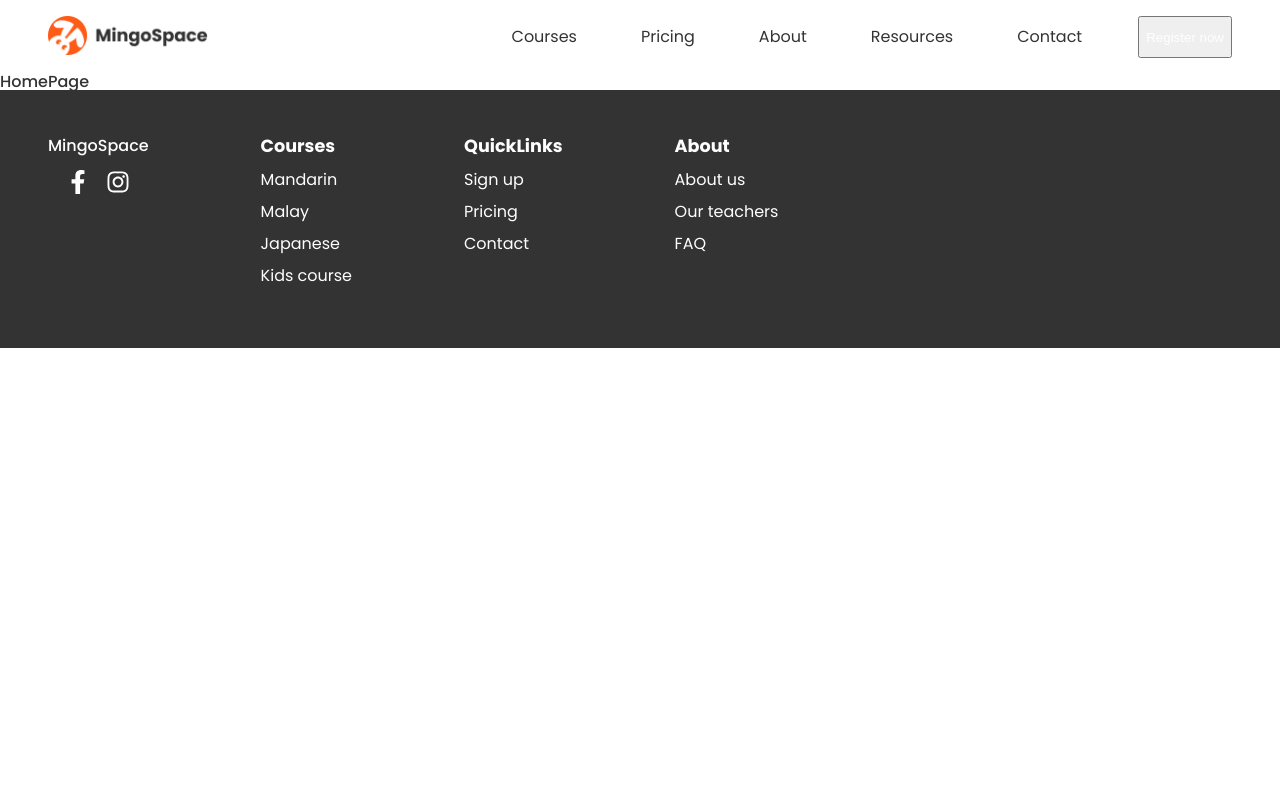
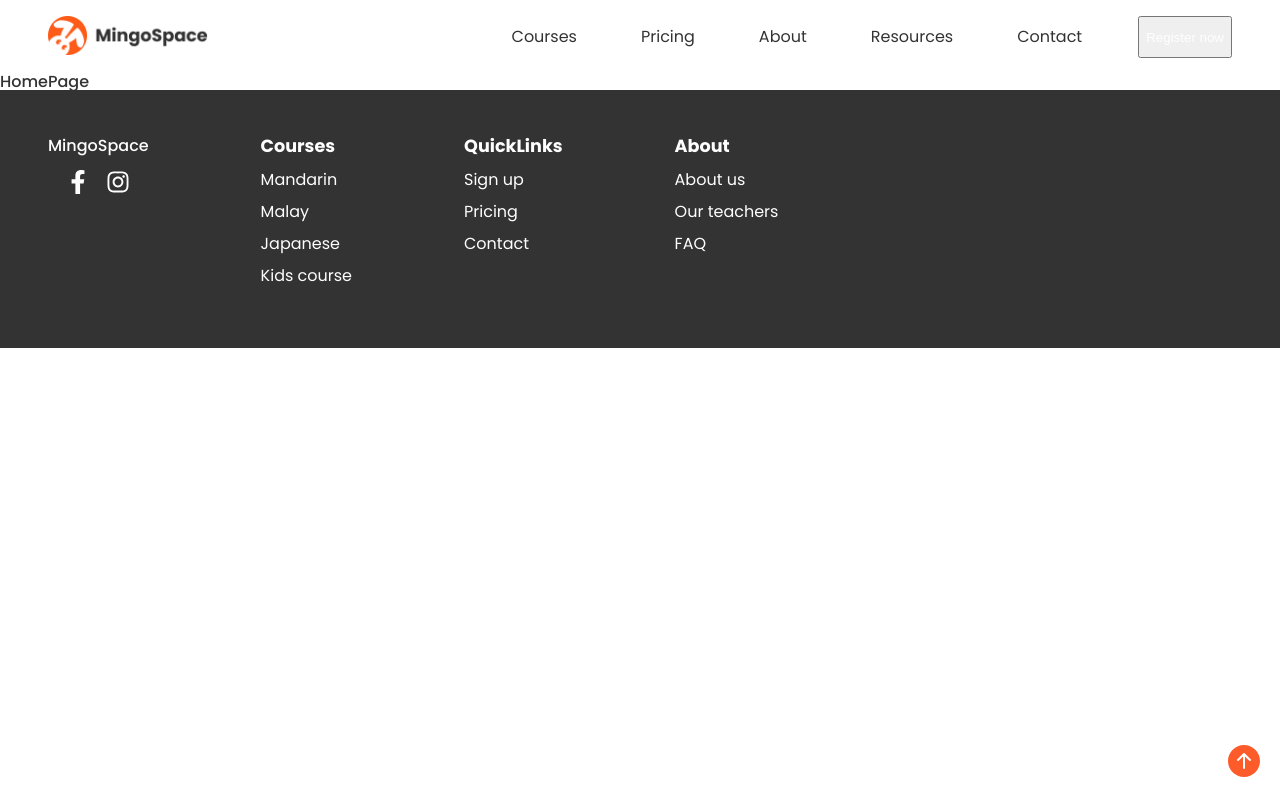
Before and after one commit to axseinga/mingo-space-website, a React app: page / in a window 1280 px wide. Built offline with nearby package versions, Linux system fonts and the light colour scheme.

Commit message:
add backlink with scroll to top

```diff
--- a/src/App.js
+++ b/src/App.js
@@ -7,6 +7,7 @@ import { GlobalStyle } from "./styles/globalStyle";
 import { theme } from "./styles/theme";
 import { NavDesktop } from "./components/nav/NavDesktop";
 import { Footer } from "./components/footer/Footer";
+import { BackLink } from "./components/backlink/BackLink";
 
 const App = () => {
     return (
@@ -17,6 +18,7 @@ const App = () => {
                     <NavDesktop />
                     <PagesRoutes />
                     <Footer />
+                    <BackLink />
                 </BrowserRouter>
             </StyledApp>
         </ThemeProvider>
--- /dev/null
+++ b/src/components/backlink/BackLink.js
@@ -0,0 +1,14 @@
+import React from "react";
+import { StyledBackLink } from "./BackLinks.styled";
+import { BsFillArrowUpCircleFill } from "react-icons/bs";
+
+export const BackLink = () => {
+    return (
+        <StyledBackLink>
+            <BsFillArrowUpCircleFill
+                className="BackLink-icon"
+                onClick={window.scrollTo(0, 0)}
+            />
+        </StyledBackLink>
+    );
+};
--- /dev/null
+++ b/src/components/backlink/BackLinks.styled.js
@@ -0,0 +1,31 @@
+import styled from "styled-components";
+import { theme } from "../../styles/theme";
+
+export const StyledBackLink = styled.div`
+    position: fixed;
+    right: 20px;
+    bottom: 20px;
+
+    .BackLink-icon {
+        color: ${theme.color.btnDefault};
+        font-size: 2rem;
+        cursor: pointer;
+
+        &:hover,
+        &:active {
+            animation: up 2s linear infinite;
+        }
+    }
+
+    @keyframes up {
+        0% {
+            transform: translateY(0px);
+        }
+        50% {
+            transform: translateY(15px);
+        }
+        100% {
+            transform: translateY(0px);
+        }
+    }
+`;
```
